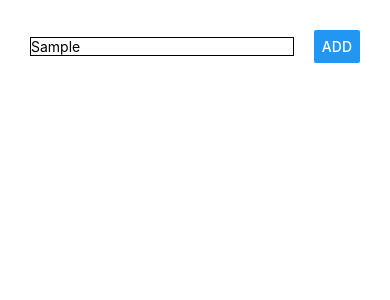
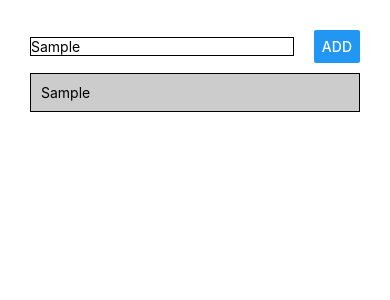
Before and after one commit to abhinavks3112/SetMyGoals, a React Native app: screen / in a window 390 px wide. Both pictures are taken after typing "Sample" into the empty fields and a click on the button "ADD". Shown: the top 300 px of the page. Built offline with nearby package versions, Linux system fonts and the light colour scheme.

Commit message:
Added Flatlist to display list of goals

```diff
--- a/App.js
+++ b/App.js
@@ -1,5 +1,5 @@
 import React, { useState } from 'react';
-import { StyleSheet, Text, View, TextInput, Button } from 'react-native';
+import { StyleSheet, Text, View, TextInput, Button, FlatList } from 'react-native';
 
 export default function App() {
   const [ enteredGoal, setEnteredGoal ] = useState('');
@@ -10,8 +10,14 @@ export default function App() {
   };
 
   const addGoalHandler = () => {
-    setListGoals(listGoals => [...listGoals, enteredGoal]);
+    setListGoals(listGoals => [...listGoals, { id: Math.random().toString(), value: enteredGoal }]);//if 'key' property name used no need to specify keyextractor otherwise needed
   };
+
+  const goalListHandler = (goal) => (
+    <View style={styles.listStyle}>
+      <Text>{goal.item.value}</Text>
+    </View>
+  );
 
   return (
     <View style={styles.rootViewStyle}>
@@ -24,7 +30,11 @@ export default function App() {
         />
         <Button title="ADD" onPress={addGoalHandler} />
       </View>
-      <View></View>
+      <FlatList
+        data={listGoals}
+        renderItem={goalListHandler}
+        keyExtractor={(item) => item.id}
+      />
     </View>
   );
 }
@@ -42,5 +52,12 @@ const styles = StyleSheet.create({
   borderColor: 'black',
   borderWidth: 1,
   width: '80%'
+ },
+ listStyle: {
+   borderWidth: 1,
+   borderColor: 'black',
+   backgroundColor: '#ccc',
+   padding: 10,
+   marginVertical: 10,  //this property native to react native
  }
 });
```
